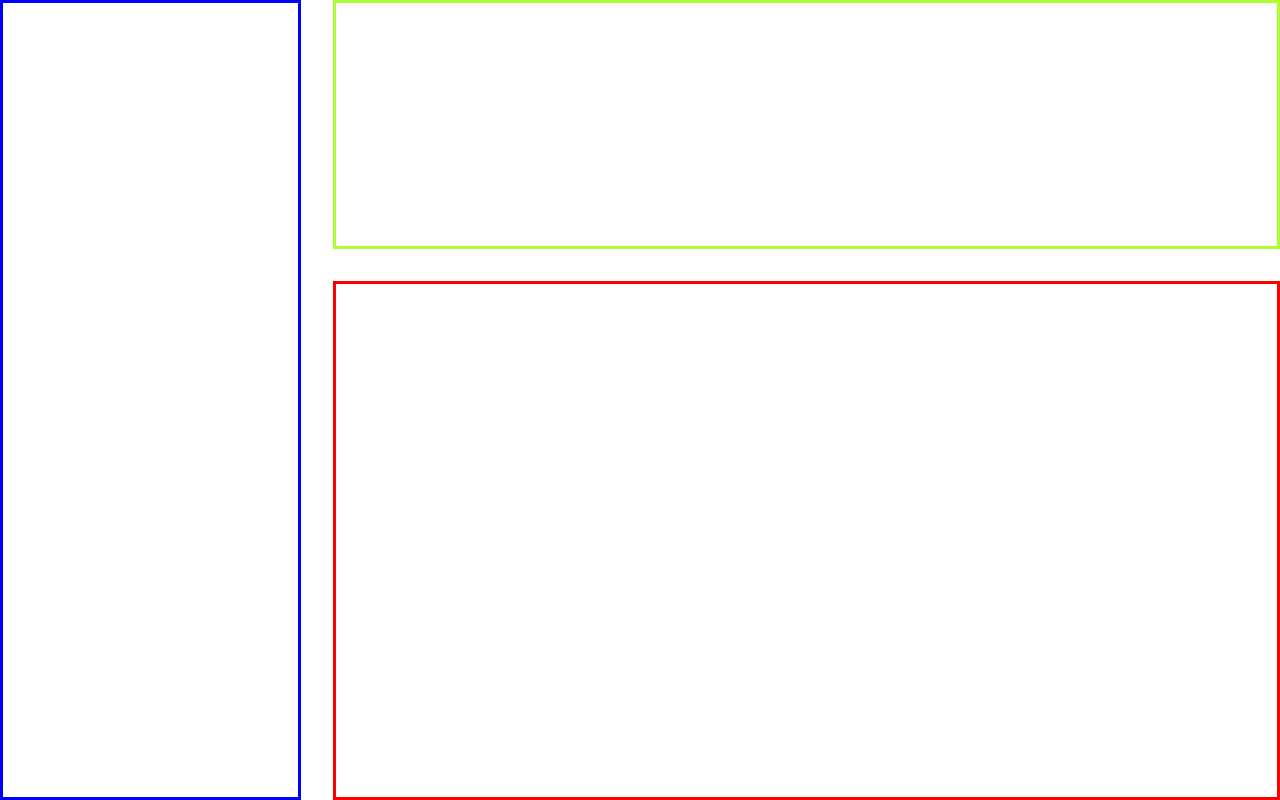
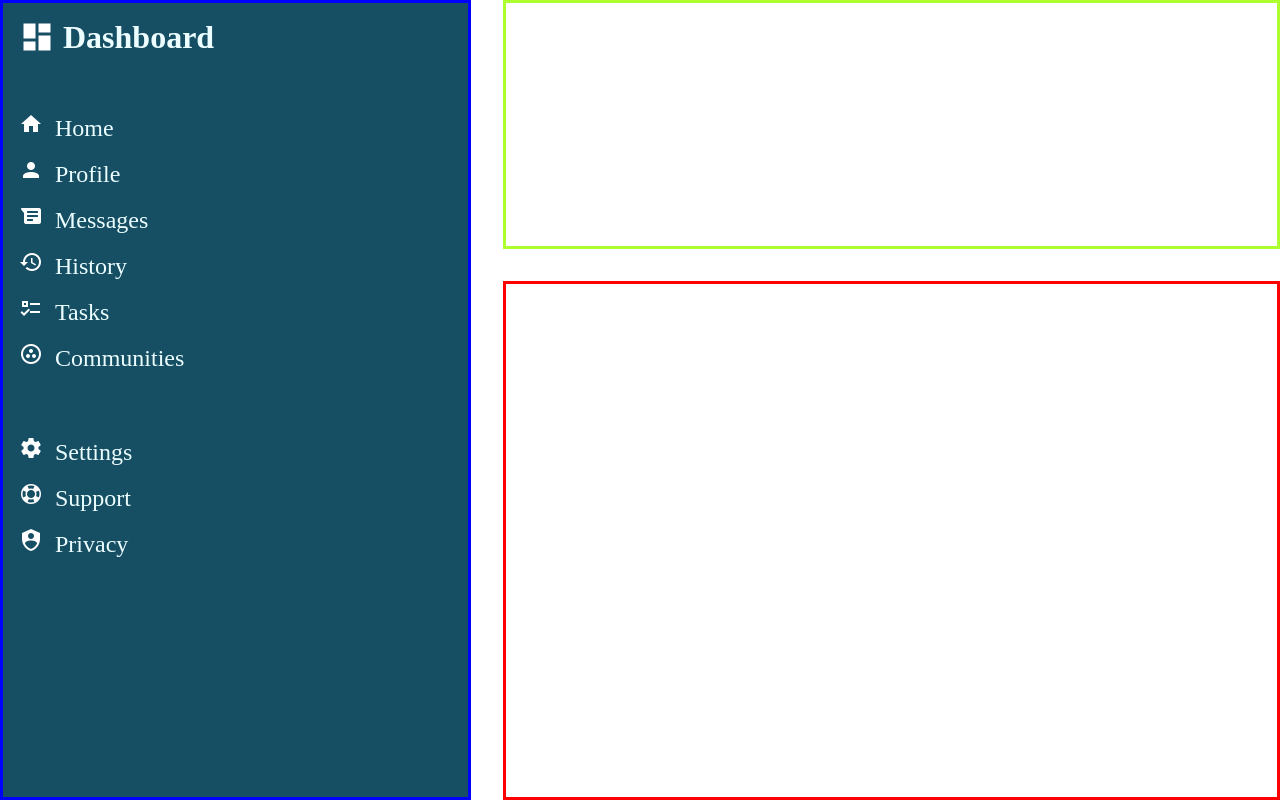
Before and after one commit to MwikaliMusyoki/admin-dashboard, a plain HTML site: page index.html in a window 1280 px wide. Drawn offline with Linux system fonts and the light colour scheme.

Commit message:
add sidebar html and css

```diff
--- a/index.html
+++ b/index.html
@@ -8,8 +8,56 @@
     <title>Admin Dashboard</title>
 </head>
 <body>
-    <div class="container">
-        <div class="side"></div>
+    <div class="page-container">
+        <div class="side">
+            <div class="logo">
+                <div class="l">
+                    <img src="sidebarpics/view-dashboard.png" class="logo-pic" alt="">
+                    <h1>Dashboard</h1>
+                </div>
+            </div>
+            <div class="links">
+                <div class="link">
+                    <img src="sidebarpics/home.png" alt="home">
+                    <a href="#">Home</a>
+                </div>
+                <div class="link">
+                    <img src="sidebarpics/account.png" alt="">
+                    <a href="#">Profile</a>
+                </div>
+                <div class="link">
+                    <img src="sidebarpics/android-messages.png" alt="">
+                    <a href="#">Messages</a>
+                </div>
+                <div class="link">
+                    <img src="sidebarpics/history.png" alt="">
+                    <a href="#">History</a>
+                </div>
+                <div class="link">
+                    <img src="sidebarpics/format-list-checks.png" alt="">
+                    <a href="#">Tasks</a>
+                </div>
+                <div class="link">
+                    <img src="sidebarpics/google-circles-communities.png" alt="">
+                    <a href="#">Communities</a>
+                </div>
+            </div>
+            <div class="support">
+                <div class="sp">
+                    <img src="sidebarpics/cog.png" alt="">
+                    <a href="#">Settings</a>
+                </div>
+                <div class="sp">
+                    <img src="sidebarpics/lifebuoy.png" alt="">
+                    <a href="#">Support</a>
+                </div>
+                <div class="sp">
+                    <img src="sidebarpics/shield-account.png" alt="">
+                    <a href="#">Privacy</a>
+                </div>
+            </div>
+        </div>
+
         <div class="top"></div>
         <div class="mid"></div>
     </div>
--- a/styles.css
+++ b/styles.css
@@ -3,7 +3,7 @@ body{
     padding: 0;
  }
 
- .container{
+ .page-container{
     display: grid;
     min-width: 100vw;
     min-height: 100vh;
@@ -15,6 +15,10 @@ body{
     grid-row-end: 4;
     border-style: solid;
     border-color: blue;
+    background-color: #164e63;
+    color: #ecfeff;
+    padding: 1rem;
+
  }
  .top{
     grid-column-start: 1;
@@ -30,3 +34,33 @@ body{
     border-style:solid;
     border-color: red;
   }
+  h1{
+    padding-left: .5rem;
+    margin: 0;
+  }
+  .l{
+    display: flex;
+  }
+  .logo-pic{
+    height: 36px;
+  }
+  a{
+    text-decoration: none;
+    color: #ecfeff;
+    padding: .5rem;
+    font-size: 1.5rem;
+    text-align: center;
+  }
+  .links{
+    display: grid;
+    align-items:baseline;
+    margin-bottom: 3rem;
+    margin-top: 3rem;
+  }
+  .support{
+    margin-top: 3rem;
+  }
+  .link, .sp{
+    align-items: baseline;
+    padding: .5rem 0 ;
+  }
```
Also changed, not shown: sidebarpics/account.png (added), sidebarpics/android-messages.png (added), sidebarpics/cog.png (added), sidebarpics/format-list-checks.png (added), sidebarpics/google-circles-communities.png (added), sidebarpics/history.png (added), sidebarpics/home.png (added), sidebarpics/lifebuoy.png (added), sidebarpics/shield-account.png (added), sidebarpics/view-dashboard.png (added).
